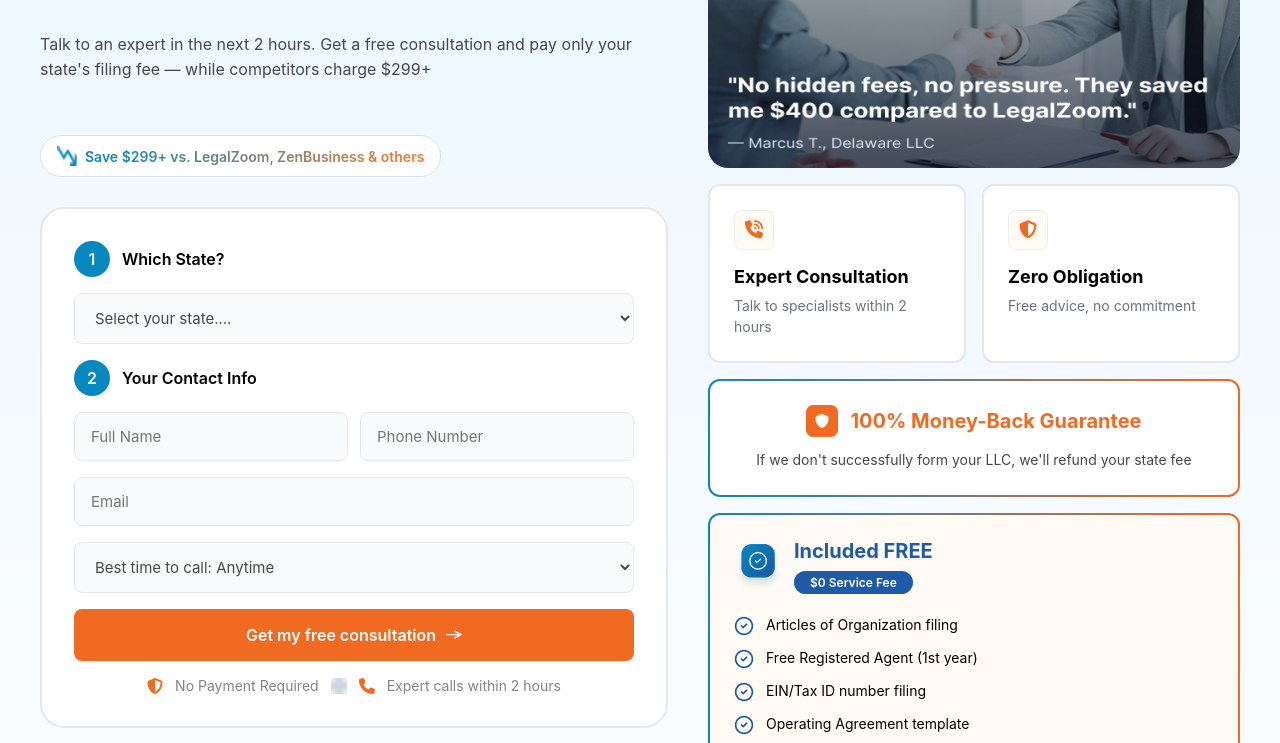
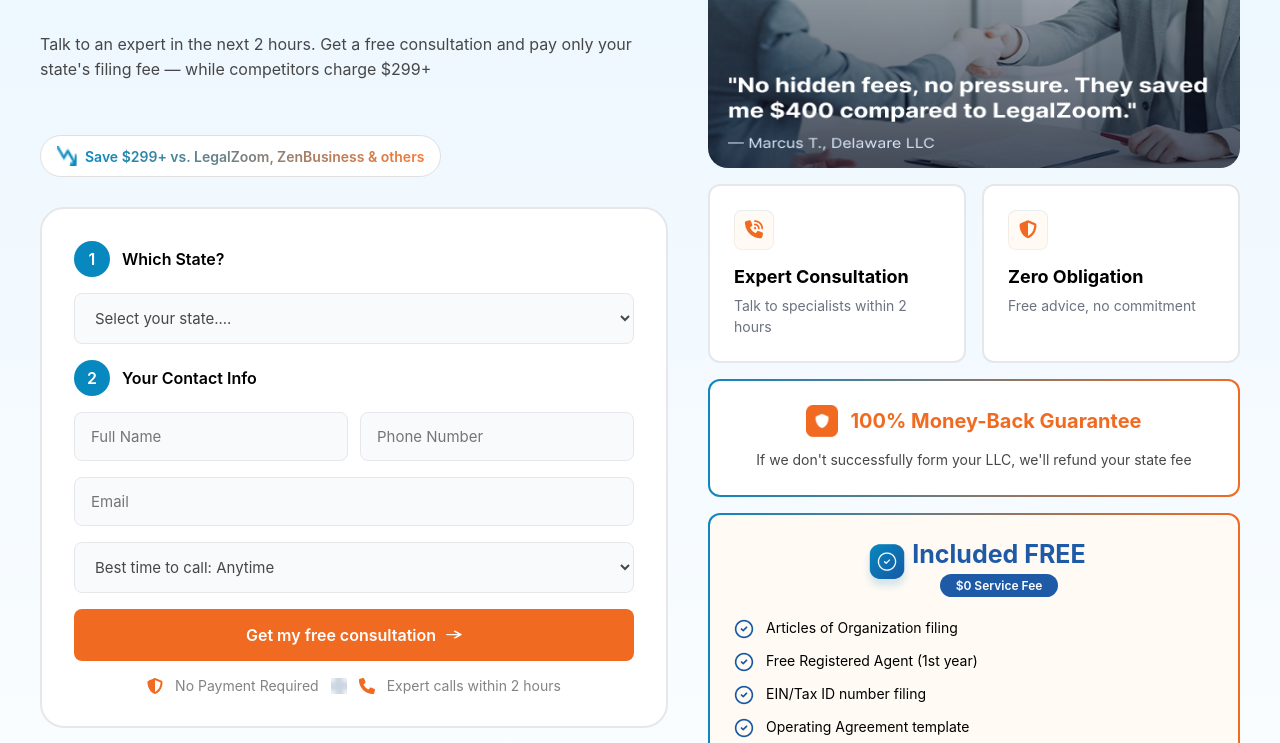
Before and after one commit to hardeep928/Incubation.AI, a plain HTML site: page index.html in a window 1280 px wide. Shown: the part 227-970 px from the top of the page. Drawn offline with Linux system fonts and the light colour scheme.

Commit message:
Changes in the style of the Logo

```diff
--- a/style.css
+++ b/style.css
@@ -455,20 +455,27 @@ button img {
 
 .imagecontainer {
   display: flex;
+  justify-content: center;
   align-items: center;
-  gap: 12px;
+  /* gap: 12px; */
   margin-bottom: 20px;
 }
 
 .imagecontainer img {
-  width: 48px;
-  height: 48px;
+  width: 50px;
+}
+
+.imagecontainer .text-wrap {
+  display: flex;
+  flex-direction: column;
+  align-items: center;
+  gap: 3px;
 }
 
 .imagecontainer .text-wrap h3 {
   color: #1e5aa6;
-  margin: 0 0 8px 0;
-  font-size: 20px;
+  margin: 0 0 2px 0;
+  font-size: 25px;
   font-weight: 700;
 }
 
```
